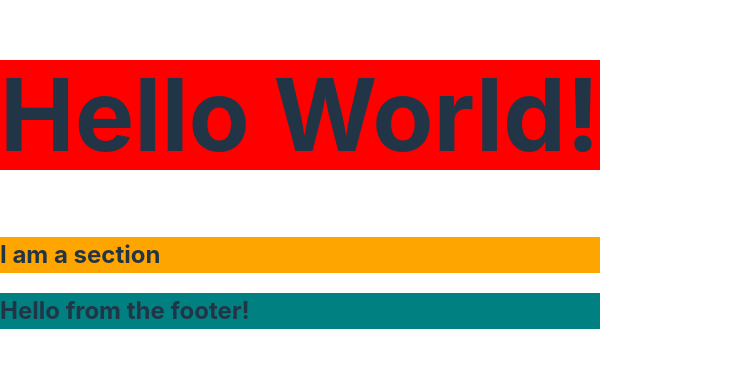
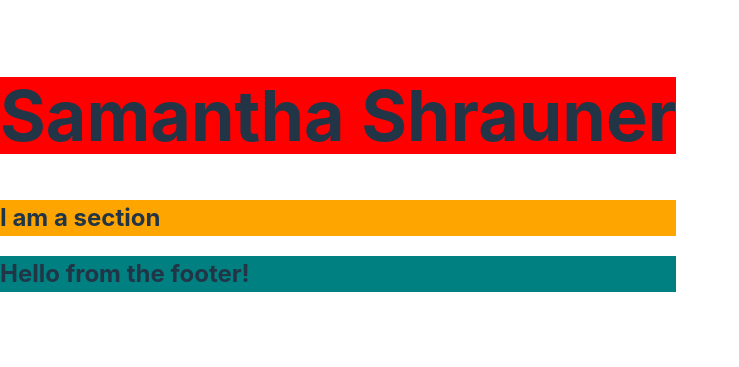
Before and after one commit to Flying-S-Ranch/react-portfolio, a React (Vite) app: page / in a window 1280 px wide. Shown: the part 229-596 px from the top of the page, without its empty margins (0-739 px from the left). Built offline with nearby package versions, Linux system fonts and the light colour scheme.

Commit message:
adds name to header h1 element

```diff
--- a/src/components/Header.jsx
+++ b/src/components/Header.jsx
@@ -6,14 +6,14 @@ const styles = {
         background: 'red',
     },
     headingStyle: {
-        fontSize:'100px'
+        fontSize:'70px'
     },
 }
 
 function Header() {
     return (
         <header style={styles.headerStyle} className='header'>
-            <h1 style={styles.headingStyle}>Hello World!</h1>
+            <h1 style={styles.headingStyle}>Samantha Shrauner</h1>
         </header>
     )
 }
```
